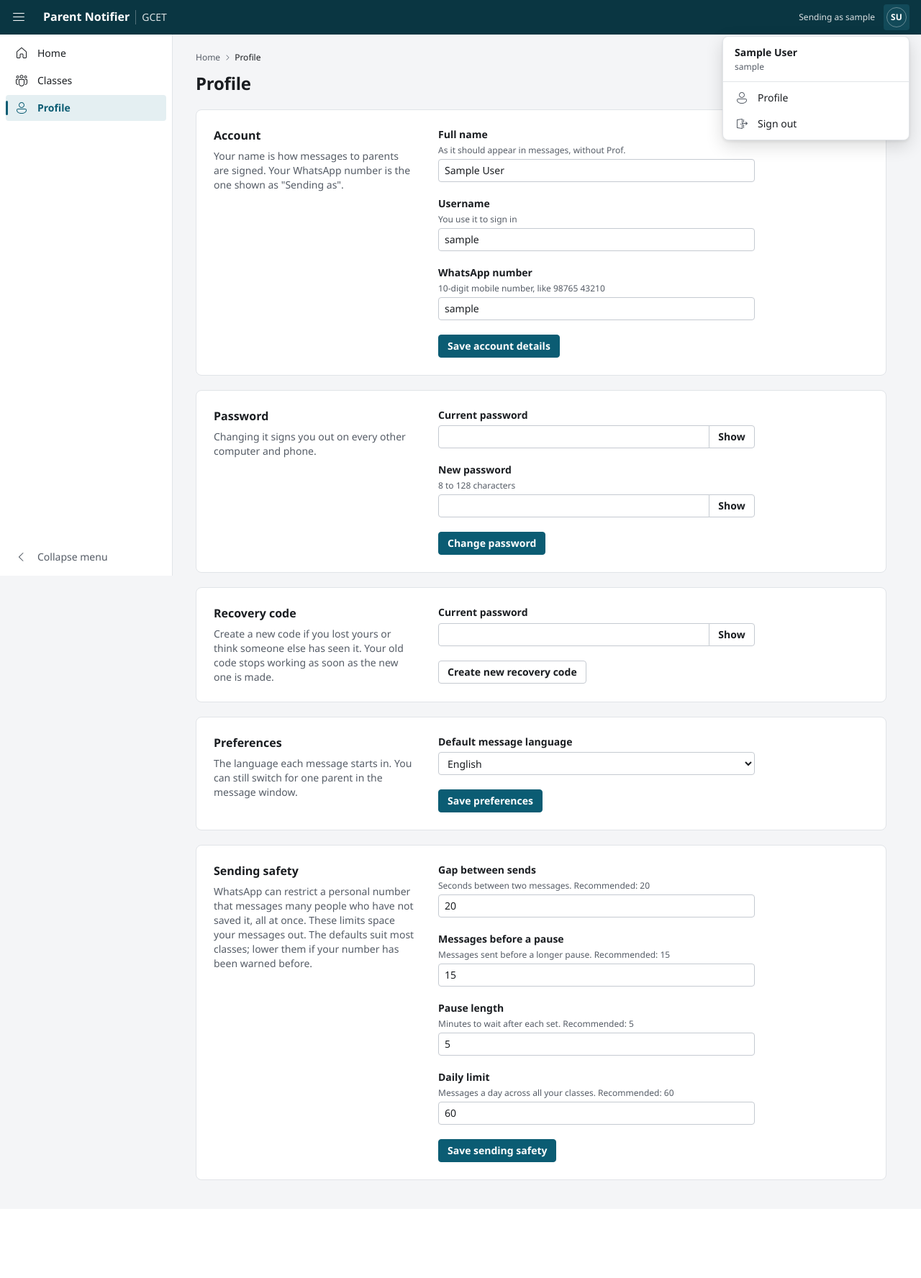
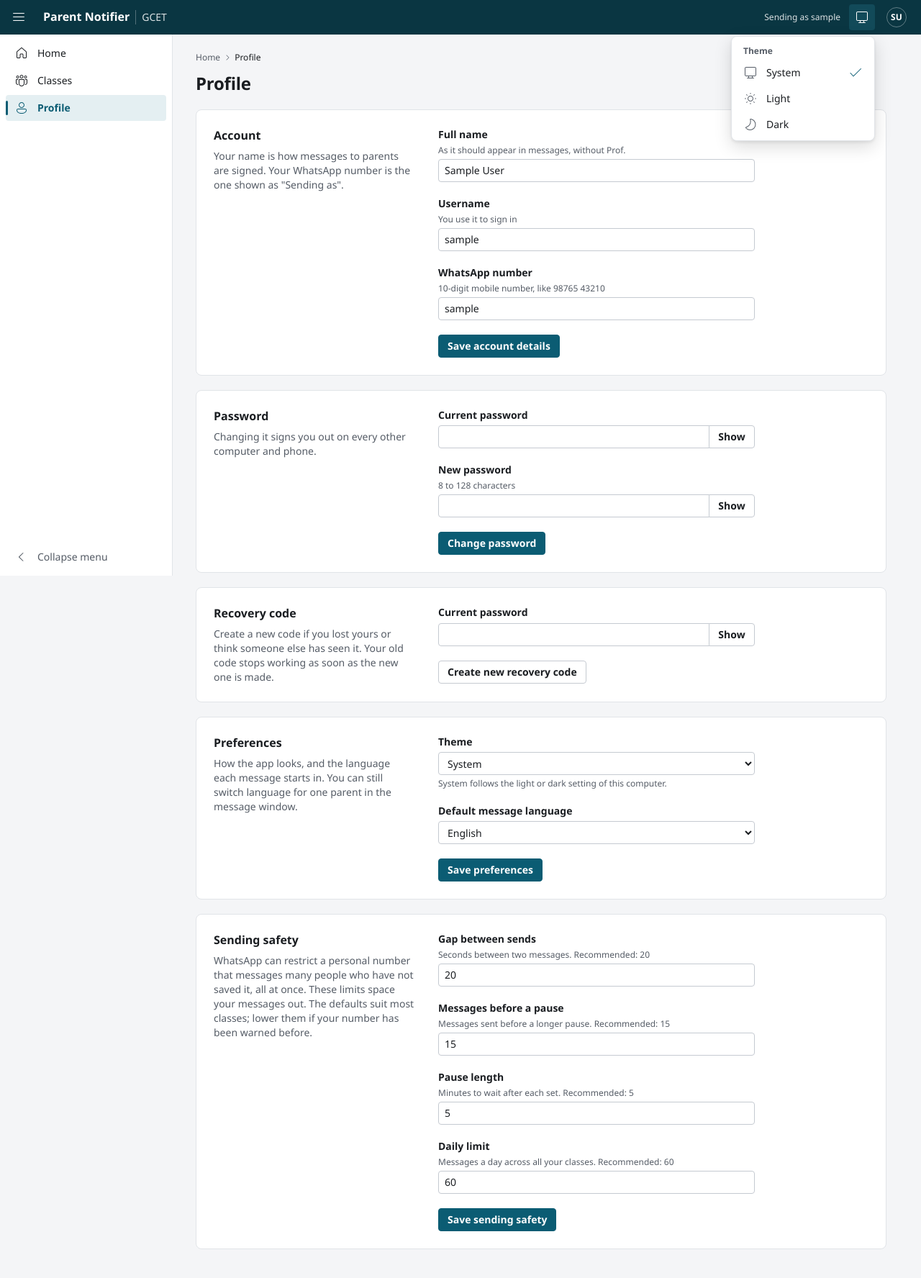
Before and after one commit to Pruthil-21/parent-notifier, a Flask app: page /profile/ in a window 1280 px wide, after a click that opens the changed part. Shown: the whole page at 72% size. Before the commit the page ends 1640 px from the top, so only its background shows below. Run offline with Flask 3, Linux system fonts and the light colour scheme; the visitor is signed in with stand-in values (Sample User, id 1); data comes from the database, SQL or seed files in the repository; data that the repository does not hold is empty; some libraries are stand-ins or nearby versions.

Commit message:
feat(theme): add theme switch saved per mentor

```diff
--- a/parent_notifier/forms/accounts.py
+++ b/parent_notifier/forms/accounts.py
@@ -21,7 +21,7 @@ from parent_notifier.forms.fields import (
     single_spaced,
     strip,
 )
-from parent_notifier.models.accounts import MESSAGE_LANGUAGES
+from parent_notifier.models.accounts import MESSAGE_LANGUAGES, THEMES
 from parent_notifier.services.accounts import registration
 from parent_notifier.services.accounts.credentials import MAX_PASSWORD_LENGTH, MIN_PASSWORD_LENGTH
 
@@ -155,11 +155,30 @@ class RegenerateRecoveryCodeForm(FlaskForm):
 
 _LANGUAGE_LABELS = {"en": "English", "gu": "ગુજરાતી (Gujarati)"}
 # Built from the model's list, so a language added there without a label fails at start-up.
+_THEME_LABELS = {"system": "System", "light": "Light", "dark": "Dark"}
+THEME_CHOICES = [(theme, _THEME_LABELS[theme]) for theme in THEMES]
 LANGUAGE_CHOICES = [(code, _LANGUAGE_LABELS[code]) for code in MESSAGE_LANGUAGES]
 
 
 class PreferencesForm(FlaskForm):
+    theme = SelectField("Theme", choices=None)
     message_language = SelectField("Default message language", choices=LANGUAGE_CHOICES)
+
+    def __init__(self, *args, **kwargs):
+        super().__init__(*args, **kwargs)
+        self.theme.choices = THEME_CHOICES
+
+
+class ThemeForm(FlaskForm):
+    """The theme menu in the top bar. `next` brings the mentor back to the same page
+    when the form is sent without JavaScript."""
+
+    theme = SelectField("Theme", choices=None)
+    next = HiddenField()
+
+    def __init__(self, *args, **kwargs):
+        super().__init__(*args, **kwargs)
+        self.theme.choices = THEME_CHOICES
 
 
 def _setting(label: str, unit: str, low: int, high: int) -> WholeNumberField:
--- a/parent_notifier/routes/accounts/profile.py
+++ b/parent_notifier/routes/accounts/profile.py
@@ -1,6 +1,6 @@
 """The profile page. Every section edits the signed-in mentor only; no ids in URLs."""
 
-from flask import Blueprint, flash, redirect, render_template, request, url_for
+from flask import Blueprint, abort, flash, redirect, render_template, request, url_for
 from flask_login import current_user, login_required
 
 from parent_notifier.forms.accounts import (
@@ -10,9 +10,10 @@ from parent_notifier.forms.accounts import (
     PreferencesForm,
     RegenerateRecoveryCodeForm,
     SendingSafetyForm,
+    ThemeForm,
 )
 from parent_notifier.routes.accounts import throttling
-from parent_notifier.routes.accounts.sessions import show_recovery_code, start_session
+from parent_notifier.routes.accounts.sessions import safe_next, show_recovery_code, start_session
 from parent_notifier.services.accounts import profile, registration
 from parent_notifier.services.shared.phone import format_for_display
 
@@ -121,7 +122,7 @@ def save_preferences():
     form = PreferencesForm()
     if not form.validate_on_submit():
         return _render(preferences_form=form)
-    profile.update_preferences(current_user, form.message_language.data)
+    profile.update_preferences(current_user, form.theme.data, form.message_language.data)
     flash("Preferences saved.", "success")
     return redirect(url_for("profile.index"))
 
@@ -135,3 +136,17 @@ def save_sending_safety():
     profile.update_sending_safety(current_user, form.settings())
     flash("Sending safety saved.", "success")
     return redirect(url_for("profile.index"))
+
+
+@bp.post("/theme")
+@login_required
+def save_theme():
+    """The top bar's theme menu. Its script has already switched the page, so it only
+    needs a 204; without JavaScript the page reloads in the new theme."""
+    form = ThemeForm()
+    if not form.validate_on_submit():
+        abort(400)
+    profile.update_theme(current_user, form.theme.data)
+    if request.accept_mimetypes.best_match(["text/html", "application/json"]) == "application/json":
+        return "", 204
+    return redirect(safe_next(form.next.data))
--- a/parent_notifier/static/css/shell/account-menu.css
+++ b/parent_notifier/static/css/shell/account-menu.css
@@ -1,4 +1,4 @@
-/* The end of the top bar: the "Sending as" number and the account menu. */
+/* The end of the top bar: the "Sending as" number, the theme menu and the account menu. */
 
 .top-bar__end {
   display: flex;
@@ -127,3 +127,26 @@
     display: block;
   }
 }
+
+/* The theme menu shares the account menu's button and panel. */
+.theme-menu__panel {
+  width: 200px;
+}
+
+.theme-menu__title {
+  padding: var(--space-3) var(--space-4) 0;
+  font-size: var(--text-caption);
+  line-height: var(--leading-caption);
+  font-weight: var(--weight-semibold);
+  color: var(--color-text-secondary);
+}
+
+.theme-menu__check {
+  display: inline-flex;
+  margin-left: auto;
+  color: var(--color-accent-text);
+}
+
+.theme-menu [aria-pressed="false"] .theme-menu__check {
+  visibility: hidden;
+}
--- /dev/null
+++ b/parent_notifier/static/js/shell/theme.js
@@ -0,0 +1,44 @@
+// The theme menu: switch the page at once, then save the choice on the account in the
+// background. If saving fails, the form is sent the ordinary way, so nothing is lost.
+
+const menu = document.querySelector("[data-theme-menu]");
+
+function show(button) {
+  document.documentElement.dataset.theme = button.value;
+  for (const option of menu.querySelectorAll("button[name=theme]")) {
+    option.setAttribute("aria-pressed", String(option === button));
+  }
+  const summary = menu.querySelector("summary");
+  summary.replaceChildren(button.querySelector("svg").cloneNode(true));
+  summary.setAttribute("aria-label", `Theme: ${button.dataset.label}`);
+}
+
+if (menu) {
+  const form = menu.querySelector("form");
+  form.addEventListener("submit", async (event) => {
+    const button = event.submitter;
+    if (!button?.value) return;
+    event.preventDefault();
+    show(button);
+    menu.open = false;
+    menu.querySelector("summary").focus();
+    const body = new FormData(form);
+    body.set("theme", button.value);
+    try {
+      const response = await fetch(form.action, {
+        method: "POST",
+        body,
+        headers: { Accept: "application/json" },
+      });
+      if (!response.ok) throw new Error(`Theme not saved: ${response.status}`);
+    } catch {
+      const field = Object.assign(document.createElement("input"), {
+        type: "hidden",
+        name: "theme",
+        value: button.value,
+      });
+      form.append(field);
+      form.submit();
+    }
+  });
+}
--- /dev/null
+++ b/parent_notifier/templates/components/navigation/theme_menu.html
@@ -0,0 +1,27 @@
+{# The theme menu. Each option is a form button, so it works without JavaScript and the
+   page reloads in the new theme; shell/theme.js switches at once and saves in the
+   background. The choice is kept on the mentor's account, so every browser follows it. #}
+{% set themes = [("system", "System"), ("light", "Light"), ("dark", "Dark")] %}
+{% set chosen = current_user.theme %}
+<details class="account-menu theme-menu" data-menu data-theme-menu>
+  <summary class="account-menu__button" aria-label="Theme: {{ dict(themes)[chosen] }}">
+    {{ icon("theme-" ~ chosen) }}
+  </summary>
+  <div class="account-menu__panel theme-menu__panel">
+    <p class="theme-menu__title" id="theme-menu-title">Theme</p>
+    <form method="post" action="{{ url_for('profile.save_theme') }}" aria-labelledby="theme-menu-title">
+      <input type="hidden" name="csrf_token" value="{{ csrf_token() }}">
+      <input type="hidden" name="next" value="{{ request.full_path | trim('?') }}">
+      <ul class="account-menu__items" role="list">
+        {% for value, label in themes %}
+        <li>
+          <button type="submit" class="account-menu__item" name="theme" value="{{ value }}"
+                  data-label="{{ label }}" aria-pressed="{{ 'true' if value == chosen else 'false' }}">
+            {{ icon("theme-" ~ value) }}{{ label }}<span class="theme-menu__check">{{ icon("checkmark") }}</span>
+          </button>
+        </li>
+        {% endfor %}
+      </ul>
+    </form>
+  </div>
+</details>
--- a/parent_notifier/templates/components/navigation/top_bar.html
+++ b/parent_notifier/templates/components/navigation/top_bar.html
@@ -12,6 +12,7 @@
     <p class="top-bar__sending-as">
       Sending as <span class="numeric">{{ current_user.whatsapp_number | phone }}</span>
     </p>
+    {% include "components/navigation/theme_menu.html" %}
     {% include "components/navigation/account_menu.html" %}
   </div>
   {% endif %}
--- a/parent_notifier/templates/layouts/app.html
+++ b/parent_notifier/templates/layouts/app.html
@@ -29,6 +29,7 @@
 {% block scripts %}
 <script type="module" src="{{ url_for('static', filename='js/shell/nav-pane.js') }}"></script>
 <script type="module" src="{{ url_for('static', filename='js/shell/menus.js') }}"></script>
+<script type="module" src="{{ url_for('static', filename='js/shell/theme.js') }}"></script>
 <script type="module" src="{{ url_for('static', filename='js/components/message-bar.js') }}"></script>
 {% block page_scripts %}{% endblock %}
 {% endblock %}
--- a/parent_notifier/templates/layouts/base.html
+++ b/parent_notifier/templates/layouts/base.html
@@ -1,5 +1,5 @@
 <!doctype html>
-<html lang="en" data-theme="{{ theme | default('system') }}">
+<html lang="en" data-theme="{{ current_user.theme if current_user.is_authenticated else 'system' }}">
 <head>
   <meta charset="utf-8">
   <meta name="viewport" content="width=device-width, initial-scale=1">
--- a/parent_notifier/templates/pages/accounts/profile/_preferences.html
+++ b/parent_notifier/templates/pages/accounts/profile/_preferences.html
@@ -2,13 +2,18 @@
 <section class="settings-section" aria-labelledby="preferences-heading">
   <div class="settings-section__intro">
     <h2 id="preferences-heading">Preferences</h2>
-    <p>The language each message starts in. You can still switch for one parent in the
-      message window.</p>
+    <p>How the app looks, and the language each message starts in. You can still switch
+      language for one parent in the message window.</p>
   </div>
   <form class="settings-section__form form-stack" method="post"
         action="{{ url_for('profile.save_preferences') }}" novalidate>
-    {{ error_summary(preferences_form, first_field=preferences_form.message_language) }}
+    {{ error_summary(preferences_form, first_field=preferences_form.theme) }}
     <input type="hidden" name="csrf_token" value="{{ csrf_token() }}">
+    <div class="field">
+      {{ preferences_form.theme.label(class_="field__label") }}
+      {{ preferences_form.theme(class_="input", **{"aria-describedby": "theme-hint"}) }}
+      <p class="field__hint" id="theme-hint">System follows the light or dark setting of this computer.</p>
+    </div>
     <div class="field">
       {{ preferences_form.message_language.label(class_="field__label") }}
       {{ preferences_form.message_language(class_="input") }}
```
Also changed, not shown: parent_notifier/core/icons.py (+1 -0 lines), parent_notifier/services/accounts/profile.py (+7 -1 lines), tests/integration/routes/academics/classes/test_class_settings.py (+1 -1 lines), tests/integration/routes/accounts/profile/test_profile.py (+1 -1 lines), tests/integration/routes/accounts/profile/test_profile_preferences.py (+9 -4 lines), tests/integration/routes/accounts/profile/test_theme.py (added, +48 -0 lines).
